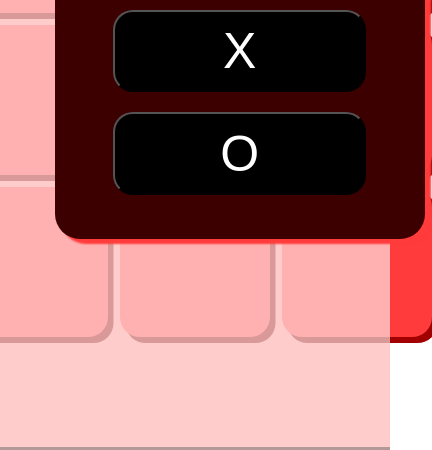
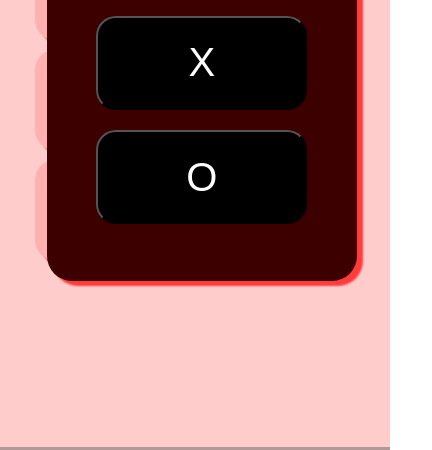
Before and after one commit to arianagutierrez/TicTacToe-Game, a plain HTML site: page index.html in a window 390 px wide. Shown: the part 352-802 px from the top of the page, 432 px wide, since content can reach past the window. Drawn offline with Linux system fonts and the light colour scheme; a web font is replaced by a local one.

Commit message:
update file

```diff
--- a/styles.css
+++ b/styles.css
@@ -91,7 +91,7 @@ footer {
 .modal {
     display: none; position: fixed; z-index: 1;
     left: 38%; top: 30%;
-    width: 370px; height: 40%;
+    width: 370px; height: 45%;
     font-family: var(--font1); font-size: 30px;
     color: var(--clrLight2); letter-spacing: 10px;
     text-transform: uppercase; text-align: center;
@@ -111,10 +111,10 @@ footer {
     display: flex; flex-direction: column; gap: 20px;
 }
 #chooseX, #chooseO {
-    font-family: var(--font1); font-size: 50px;
+    font-family: var(--font1); font-size: 42px;
     padding: 10px;
-    width: 30vh;
-    height: 10vh;
+    width: 25vh;
+    height: 12vh;
     background-color: black;
     color: white;
     border-radius: 20px;
@@ -134,7 +134,17 @@ footer {
 }
 
 @media only screen and (max-width: 500px) {
-    .modal {
-        left: 14%;
-    }
+    .gameBoard { gap: 10px; }
+    .cell { width: 100px; height: 100px; }
+    footer { font-size: 12px; }
+    .modal { left: 12%; font-size: 25px; width: 310px; }
+    #chooseX, #chooseO { font-size: 40px; }
 }
+
+@media only screen and (max-width: 350px) {
+    header { font-size: 15px; }
+    .cell { width: 100px; height: 100px; }
+    footer { font-size: 8px; letter-spacing: 2.5px;}
+    .modal { left: 4%; font-size: 25px; width: 310px; }
+    #chooseX, #chooseO { font-size: 40px; }
+}
```
